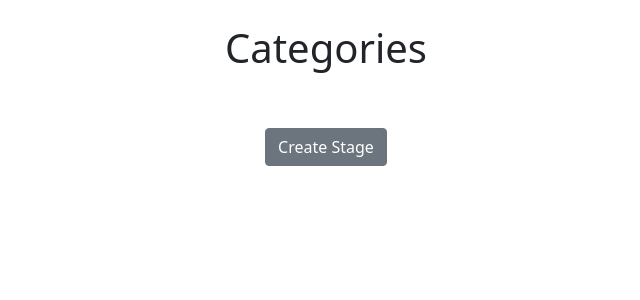
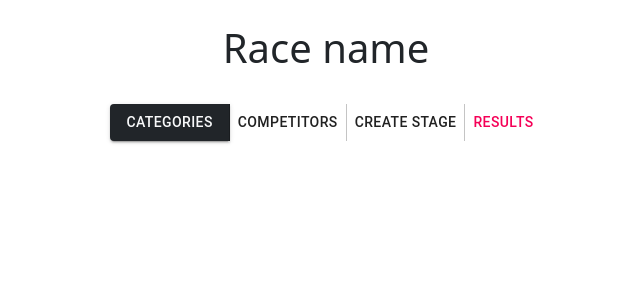
Before and after one commit to deivid-01/Rally-Manager, a React (Create React App) app in the folder frontend/: page /categories in a window 1280 px wide. Shown: the top 300 px of the page, without its empty margins (314-954 px from the left). Built offline with nearby package versions, Linux system fonts and the light colour scheme.

Commit message:
Frontend: NavBar inside Categories

```diff
--- a/frontend/src/components/Card.js
+++ b/frontend/src/components/Card.js
@@ -2,7 +2,9 @@ import React, {useEffect, useState} from 'react'
 import PropTypes from 'prop-types'
 import axios from 'axios'
 import {useHistory} from 'react-router-dom'
-function Card({type,title,url,id,next_URL}){
+import Button from '@material-ui/core/Button';
+
+function Card({next_type,type,title,url,id,next_URL}){
 
 
 
@@ -45,15 +47,16 @@ function Card({type,title,url,id,next_URL}){
 
 
     return (
-        <div className='card text-center'>
-           <div className="card-body">
+        <div className='card text-center bg-warning'>
+           <div className="card-body text-dark">
 
             <h4 className="overflow">{title}</h4>
-            <button onClick={handleClick}
-             className="btn btn-primary" >
+            <Button onClick={handleClick}
+                className="text-light bg-dark"
+                variant="contained"
+                >
                 Watch {type}
-            </button>
-
+            </Button>
            </div>
 
 
--- a/frontend/src/components/Cards.js
+++ b/frontend/src/components/Cards.js
@@ -18,7 +18,7 @@ const styles = {
   };
 
 
-function Cards({updateData,type,url,next_URL,add_URL}){
+function Cards({next_type,updateData,type,url,next_URL,add_URL}){
 
 
     const [data, setData] = useState([]);
@@ -128,13 +128,21 @@ function Cards({updateData,type,url,next_URL,add_URL}){
 
     return (
         <div className="container">
+
+
             <div className="row">
                 {
 
                         (data.length>  0 )?
                         data.map(card =>(
                         <div className="col-md-4" key={card.id}>
-                            <Card type={type} title={card.title} url={url} id ={card.id} next_URL={next_URL}></Card>
+                            <Card
+                            next_type = {next_type}
+                            type={type}
+                            title={card.title}
+                            url={url}
+                            id ={card.id}
+                            next_URL={next_URL}></Card>
                             </div>
 
                     ))
--- a/frontend/src/components/Categories.js
+++ b/frontend/src/components/Categories.js
@@ -1,13 +1,50 @@
 import { checkPropTypes } from "prop-types";
-import React from "react";
+import React, { useState , useEffect} from "react";
+import Button from '@material-ui/core/Button';
+import ButtonGroup from '@material-ui/core/ButtonGroup';
+
 import {useHistory} from 'react-router-dom'
 import Cards from './Cards'
+import Competitors from './Competitors'
+import CreateStage from './CreateStage'
+import Results from './Results'
 
 function Categories(props){
 
-    const type='Category'
+    const [raceData,setRaceData] = useState()
+    const [options,setOptions] = useState([
+        {
+            id : 1,
+            name:'Categories',
+            active: true
+        },
+        {
+            id : 2,
+            name:'Competitors',
+            active: false
+        },
+        {
+            id : 3,
+            name:'Create Stage',
+            active: false
+        },
+        {
+            id : 4,
+            name:'Results',
+            active: false
+        },
+
+    ])
+    const [selectedOption, setSelectedOption] = useState(
+        {
+            id : -1,
+            name:'',
+            active: false
+        }
+    )
     const next_URL = "/stages"
     const url = "http://localhost:5000/api/categories"
+    const type ="Category"
 
     const history = useHistory();
 
@@ -19,19 +56,82 @@ function Categories(props){
         loadNextPage();
 
     }
+
+    const handleLoadResults =  () =>{
+        console.log("Loading results")
+    }
+
+    const handleActiveOption = index => e => {
+        console.log(index)
+        var newOptions =[...options]
+        newOptions.forEach((option)=>{
+            option.active = false
+        })
+
+        newOptions[index].active =true
+        setSelectedOption(newOptions[index])
+        console.log(options)
+        setOptions(newOptions)
+
+    }
+
+
+    useEffect(()=>{
+        var race = window.localStorage.getItem('race')
+        if ( race )
+            setRaceData (JSON.parse(race))
+            setSelectedOption(options[0])
+
+    },[])
+
     return (
         <div>
             <br></br>
-            <div><h1 className="text-center">Categories</h1> </div>
+            <div><h1 className="text-center">
+                {(raceData)? raceData.name :"Race name"}
+                </h1>
+            </div>
             <br></br>
-            <Cards datas = {props.location.data} type={type}url={url} next_URL={next_URL}></Cards>
+            <div className="custom-align">
 
-            <div className = "custom-align" >
-                <button
-                onClick = {handleClick}
-               className="btn btn-secondary"
-                >Create Stage</button>
+                <ButtonGroup  variant="text" aria-label="text primary button group">
+                    {
+                        options.map(option =>(
+
+                        <Button key={option.id}
+                            className={(option.active)?
+                                            [(!option.name.localeCompare('Results'))?
+                                                "bg-red text-light"
+                                                :
+                                                "bg-dark text-light"]
+                                            :""}
+                            variant = {(option.active)?'contained':'text'}
+                            color = {(option.name.localeCompare('Results'))?"default":'secondary'}
+                            onClick = {handleActiveOption(option.id-1)}
+                        >{option.name}
+                        </Button>
+
+                        ))
+                    }
+
+
+
+                </ButtonGroup>
             </div>
+            <br></br>
+            <br></br>
+
+            <br></br>
+            {
+                (selectedOption.id==1)?
+                    <Cards datas = {props.location.data} type={type}url={url} next_URL={next_URL}></Cards>
+                    :(selectedOption.id==2) ?
+                        <Competitors></Competitors>
+                        :(selectedOption.id==3) ?
+                        <CreateStage></CreateStage>
+                        :<Results></Results>
+            }
+           {/*} */}
         </div>
     )
 }
--- /dev/null
+++ b/frontend/src/components/Competitors.js
@@ -0,0 +1,18 @@
+import React ,{ useEffect, useState}from "react";
+
+
+
+function Competitors(props){
+
+
+    return (
+        <div>
+
+            <div><h1 className="text-center">Competitors</h1> </div>
+
+
+        </div>
+    )
+}
+
+export default Competitors;
--- a/frontend/src/components/Races.js
+++ b/frontend/src/components/Races.js
@@ -7,6 +7,7 @@ function Races(props){
     const [races,setRaces]= useState([])
 
     const type="Race"
+    const next_type="Categories"
     const next_URL = "/categories"
     const add_URL = "/createrace"
 
@@ -21,7 +22,15 @@ function Races(props){
             <div><h1 className="text-center">Races</h1> </div>
             {/*<IconBreadcrumbs actualPage = {type}> </IconBreadcrumbs>*/}
             <br></br>
-            <Cards updateData={(props.location.updateData)? true: true} type={type} url={url} next_URL={next_URL} add_URL = {add_URL}></Cards>
+            <Cards
+                next_type = {next_type}
+                updateData={(props.location.updateData)? true: true}
+                type={type} url={url}
+                next_URL={next_URL}
+                add_URL = {add_URL}>
+            </Cards>
+
+
         </div>
     )
 }
```
